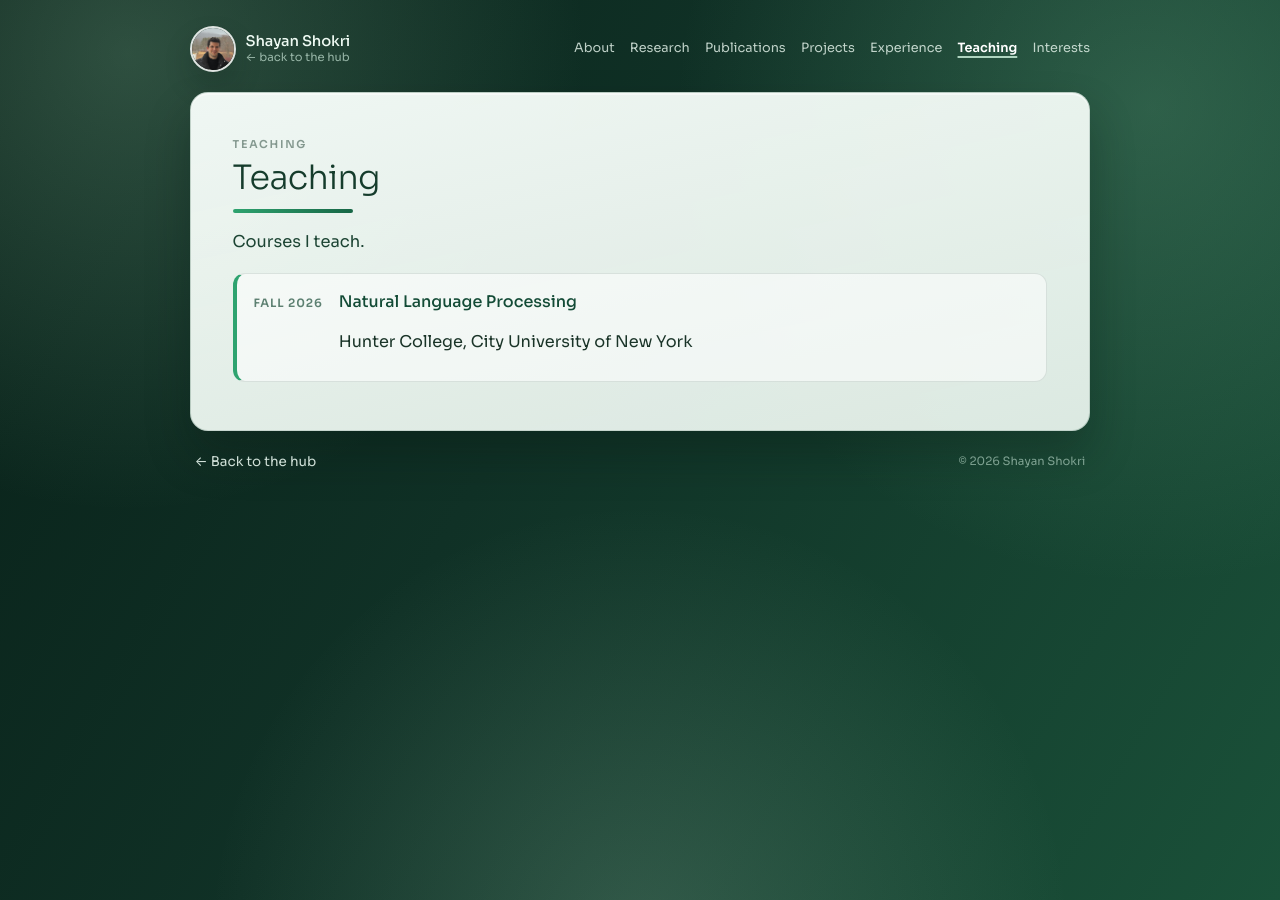
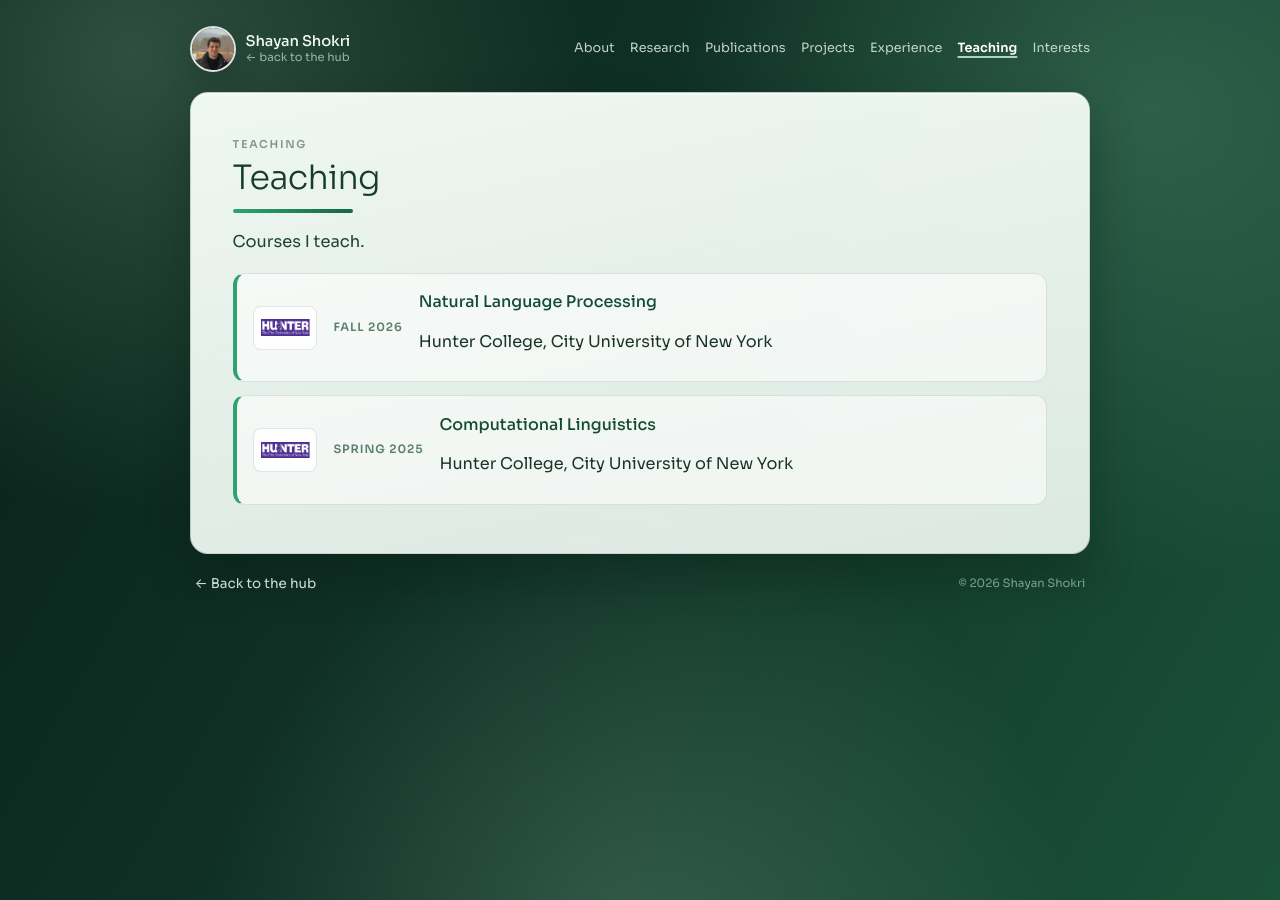
Before and after one commit to shaayaansh/shaayaansh.github.io, a Jekyll site: the page built from teaching.md, in a window 1280 px wide. Built offline with Jekyll 4.4.1, drawn with Linux system fonts in a browser that asks for light colours.

Commit message:
Add Hunter College logo to teaching entries
Co-Authored-By: Claude Opus 5 <noreply@anthropic.com>

```diff
--- a/assets/css/custom.css
+++ b/assets/css/custom.css
@@ -731,13 +731,24 @@ body.is-hub {
 
 .teaching-item {
   display: flex;
-  align-items: baseline;
+  align-items: center;
   gap: 1rem;
   border: 1px solid var(--line);
   border-left: 4px solid var(--accent);
   border-radius: 12px;
   background: rgba(255, 255, 255, 0.55);
   padding: 0.9rem 1.05rem;
+}
+
+.teaching-logo {
+  width: 64px;
+  height: 44px;
+  object-fit: contain;
+  border-radius: 8px;
+  background: rgba(255, 255, 255, 0.85);
+  border: 1px solid var(--line);
+  padding: 0.3rem 0.4rem;
+  flex-shrink: 0;
 }
 
 .teaching-term {
--- a/teaching.md
+++ b/teaching.md
@@ -8,10 +8,19 @@ lede: Courses I teach.
 
 <div class="teaching-list">
   <article class="teaching-item">
+    <img class="teaching-logo" src="/assets/images/logos/hunter.png" alt="Hunter College logo">
     <span class="teaching-term">Fall 2026</span>
     <div class="teaching-content">
       <h3 class="teaching-course">Natural Language Processing</h3>
       <p class="teaching-place">Hunter College, City University of New York</p>
     </div>
   </article>
+  <article class="teaching-item">
+    <img class="teaching-logo" src="/assets/images/logos/hunter.png" alt="Hunter College logo">
+    <span class="teaching-term">Spring 2025</span>
+    <div class="teaching-content">
+      <h3 class="teaching-course">Computational Linguistics</h3>
+      <p class="teaching-place">Hunter College, City University of New York</p>
+    </div>
+  </article>
 </div>
```
Also changed, not shown: assets/images/logos/hunter.png (added).
